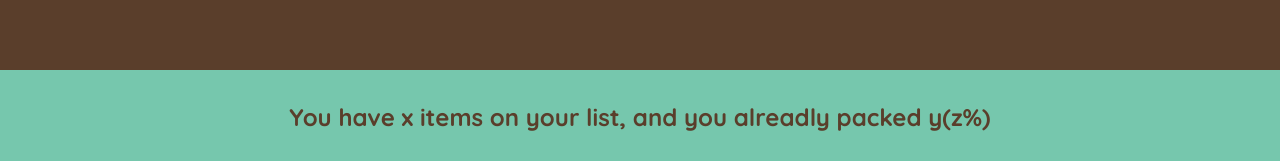
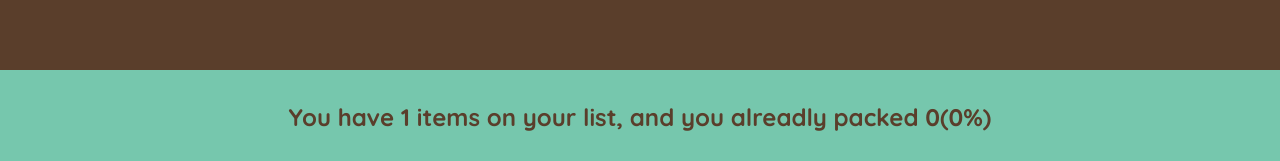
Before and after one commit to qinangao/packing-list-app, a React (Create React App) app: page / in a window 1280 px wide. Both pictures are taken after typing "Sample" into the empty fields and a click on the button "ADD". Shown: the part 636-797 px from the top of the page. Built offline with nearby package versions, Linux system fonts and the light colour scheme.

Commit message:
add calculation

```diff
--- a/src/components/Stats.jsx
+++ b/src/components/Stats.jsx
@@ -1,7 +1,17 @@
-function Stats() {
+function Stats({ items }) {
+  if (!items.length)
+    return (
+      <p className="stats">Start adding some items to your packing list 🚀</p>
+    );
+  const numItems = items.length;
+  const numPacked = items.filter((item) => item.packed).length;
+  const percentage = Math.round((numPacked / numItems) * 100);
   return (
     <div className="stats">
-      You have x items on your list, and you alreadly packed y(z%)
+      {percentage === 100
+        ? "You got everything! Ready to go 🛬"
+        : `You have ${numItems} items on your list, and you alreadly packed
+      ${numPacked}(${percentage}%)`}
     </div>
   );
 }
```
